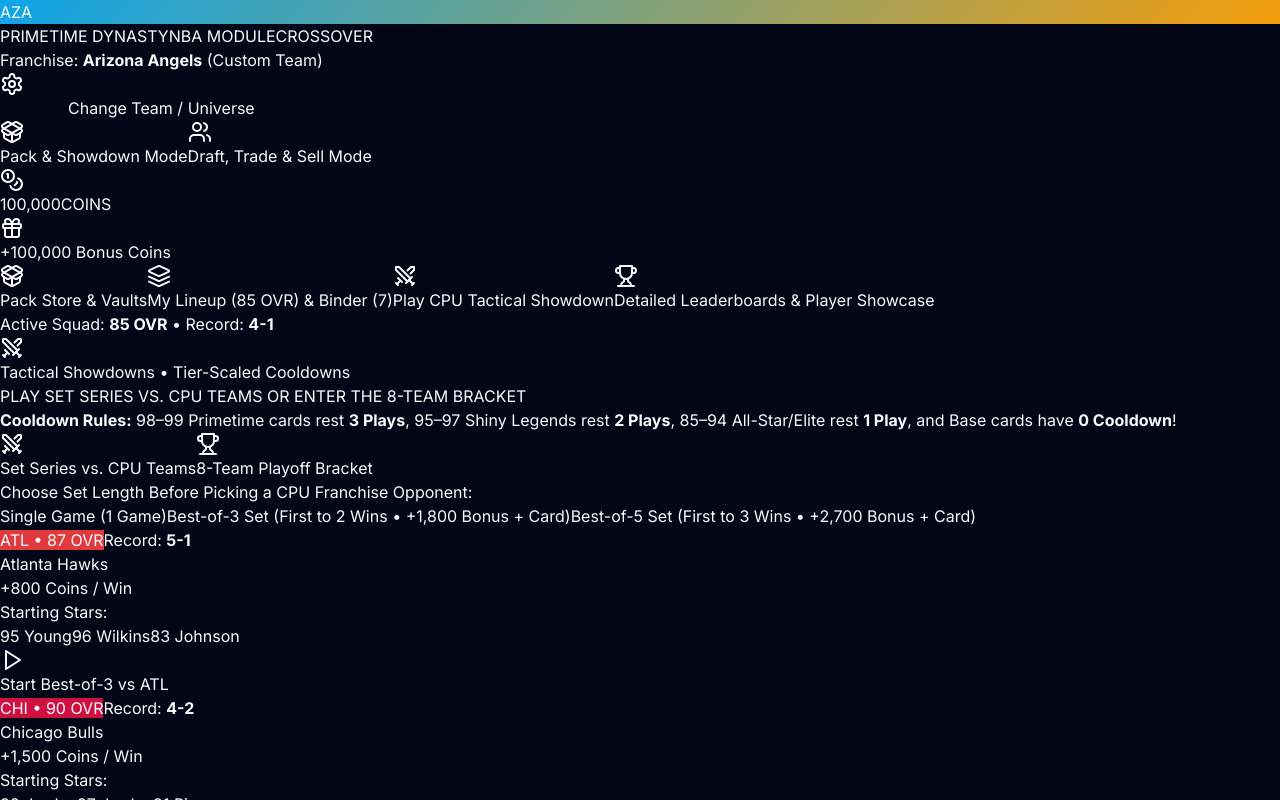
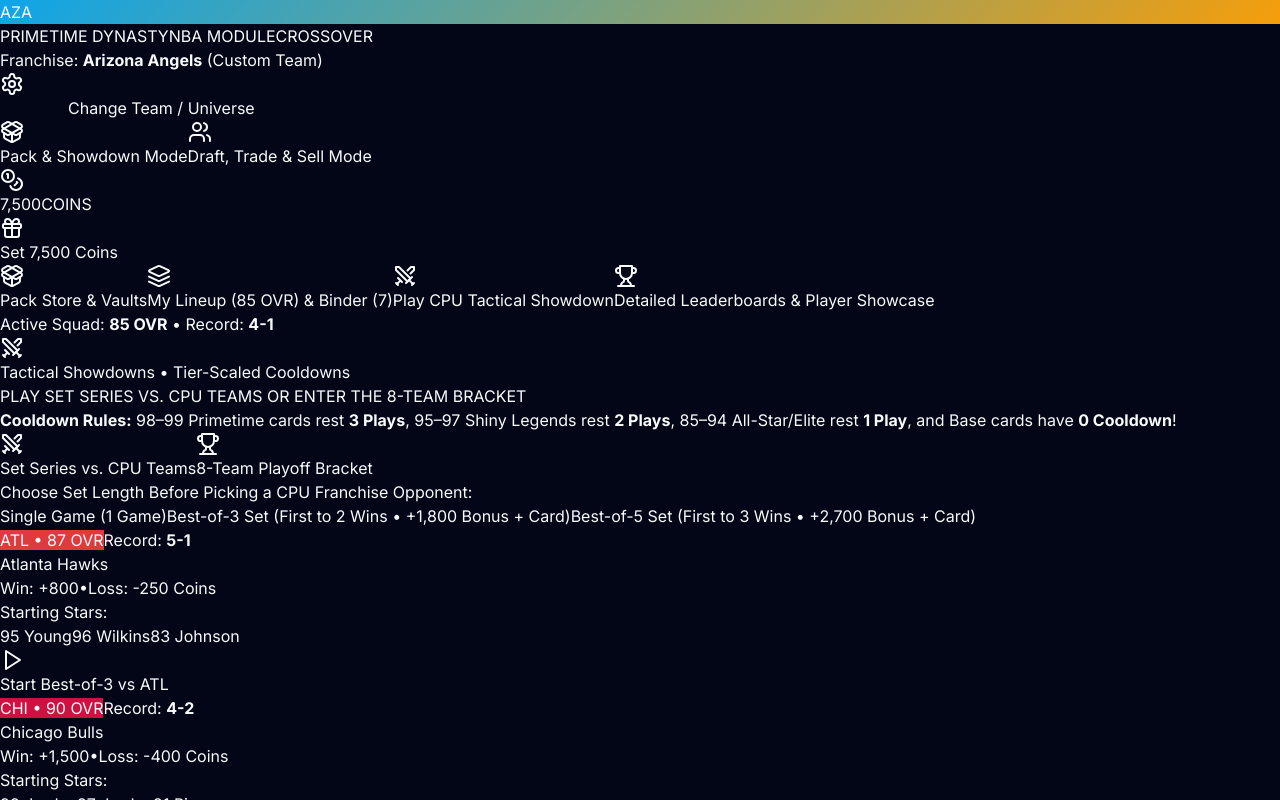
Before and after one commit to Captain-Torus/Fantasy_games, a React (Vite) app: page / in a window 1280 px wide. Both pictures are taken after a click on the button "Play CPU Showdown". Shown: the top 800 px of the page. Built offline with nearby package versions, Linux system fonts and the light colour scheme.

Commit message:
Set starting balance to 7,500 Coins and deduct coins on game losses

```diff
--- a/src/App.tsx
+++ b/src/App.tsx
@@ -63,8 +63,8 @@ export function App() {
   const [isStudioOpen, setIsStudioOpen] = useState<boolean>(false);
 
   // Pack Mode Economy & Owned Collection Binder
-  // Start with a fun starter rotation + 100,000 Coins so the user can immediately rip Legends/Primetime packs!
-  const [coins, setCoins] = useState<number>(100000);
+  // Start with a fun starter rotation + 7,500 Coins!
+  const [coins, setCoins] = useState<number>(7500);
   const [ownedMap, setOwnedMap] = useState<Record<string, OwnedCard>>({
     'trae-base-84': {
       cardId: 'trae-base-84',
@@ -587,12 +587,12 @@ export function App() {
                   </span>
                 </div>
                 <button
-                  onClick={() => setCoins((c) => c + 100000)}
+                  onClick={() => setCoins(7500)}
                   className="px-3 py-2 rounded-xl bg-emerald-500/20 hover:bg-emerald-500/30 border border-emerald-500/40 text-emerald-300 text-xs font-extrabold flex items-center gap-1 transition"
-                  title="Claim Free Bonus Coins"
+                  title="Reset Coin Balance to 7,500"
                 >
                   <Gift className="w-3.5 h-3.5" />
-                  +100,000 Bonus Coins
+                  Set 7,500 Coins
                 </button>
               </>
             )}
@@ -967,8 +967,8 @@ export function App() {
                 onInspectCard={(card) => setInspectedCard(card)}
                 onJumpToLeaderboard={() => setPackTab('LEADERBOARD')}
                 onCompleteGame={(result) => {
-                  // 1. Credit Coins
-                  setCoins((c) => c + result.coinsEarned);
+                  // 1. Credit Coins on Win OR Deduct Coins on Loss!
+                  setCoins((c) => Math.max(0, c + result.coinsEarned));
 
                   // 2. Update User Team Standing
                   setUserRecord((prev) => ({
--- a/src/components/TacticalShowdownView.tsx
+++ b/src/components/TacticalShowdownView.tsx
@@ -622,9 +622,10 @@ export const TacticalShowdownView: React.FC<TacticalShowdownViewProps> = ({
     updatedBox: typeof boxScore
   ) => {
     const userWonGame = finalUserScore > finalCpuScore;
+    // Winning awards +winCoins; losing a game COSTS -lossCoins!
     let earnedCoins = userWonGame
       ? selectedOpponent.winCoins
-      : selectedOpponent.lossCoins;
+      : -selectedOpponent.lossCoins;
     let bonusNote: string | undefined;
     let bonusCard: PlayerCardTemplate | undefined;
     let bonusChampionship = false;
@@ -635,7 +636,7 @@ export const TacticalShowdownView: React.FC<TacticalShowdownViewProps> = ({
       loserPts: number;
     }[] = [];
 
-    // 1. Handle Set Series progression & Series Bonus Reward
+    // 1. Handle Set Series progression & Series Bonus Reward / Loss Cost
     if (!isBracketGame && activeSeries) {
       const nextUWins = activeSeries.userSeriesWins + (userWonGame ? 1 : 0);
       const nextCWins = activeSeries.cpuSeriesWins + (userWonGame ? 0 : 1);
@@ -653,7 +654,9 @@ export const TacticalShowdownView: React.FC<TacticalShowdownViewProps> = ({
         bonusCard = highTierPool[Math.floor(Math.random() * highTierPool.length)];
         bonusNote = `SERIES CLINCHED (${nextUWins}–${nextCWins})! +${seriesBonus} Series Bonus Coins + Free ${bonusCard.editionTitle} ${bonusCard.lastName} (${bonusCard.ovr} OVR)!`;
       } else if (seriesDone) {
-        bonusNote = `Series Finished (${nextUWins}–${nextCWins}).`;
+        const seriesLossPenalty = activeSeries.targetWins > 1 ? 400 : 0;
+        earnedCoins -= seriesLossPenalty;
+        bonusNote = `Series Lost (${nextUWins}–${nextCWins}). Total Loss Cost: ${earnedCoins} Coins.`;
       }
 
       setActiveSeries({
@@ -1161,8 +1164,14 @@ export const TacticalShowdownView: React.FC<TacticalShowdownViewProps> = ({
                       <h3 className="font-sport font-extrabold text-xl text-white">
                         {team.city} {team.name}
                       </h3>
-                      <div className="text-xs font-bold text-amber-400 mt-0.5">
-                        +{team.winCoins.toLocaleString()} Coins / Win
+                      <div className="flex items-center gap-2 text-xs font-bold mt-1">
+                        <span className="text-emerald-400">
+                          Win: +{team.winCoins.toLocaleString()}
+                        </span>
+                        <span className="text-slate-600">•</span>
+                        <span className="text-rose-400">
+                          Loss: -{team.lossCoins.toLocaleString()} Coins
+                        </span>
                       </div>
 
                       <div className="mt-3 space-y-1">
@@ -1796,10 +1805,17 @@ export const TacticalShowdownView: React.FC<TacticalShowdownViewProps> = ({
             </div>
 
             <div className="flex flex-wrap items-center gap-3">
-              <div className="px-4 py-2.5 rounded-2xl bg-amber-500/20 border border-amber-400/40 text-amber-300 font-sport font-extrabold text-xl flex items-center gap-2">
-                <Coins className="w-5 h-5" />+
-                {(lastRewardSummary?.coinsEarned ?? selectedOpponent.winCoins).toLocaleString()}{' '}
-                COINS ADDED!
+              <div
+                className={`px-4 py-2.5 rounded-2xl font-sport font-extrabold text-xl flex items-center gap-2 border ${
+                  (lastRewardSummary?.coinsEarned ?? 0) >= 0
+                    ? 'bg-amber-500/20 border-amber-400/40 text-amber-300'
+                    : 'bg-rose-500/20 border-rose-500/40 text-rose-300'
+                }`}
+              >
+                <Coins className="w-5 h-5" />
+                {(lastRewardSummary?.coinsEarned ?? 0) >= 0
+                  ? `+${(lastRewardSummary?.coinsEarned ?? selectedOpponent.winCoins).toLocaleString()} COINS ADDED!`
+                  : `${(lastRewardSummary?.coinsEarned ?? -selectedOpponent.lossCoins).toLocaleString()} COINS LOST!`}
               </div>
 
               <button
```
